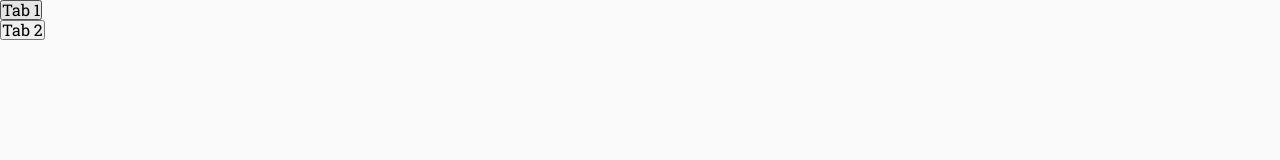
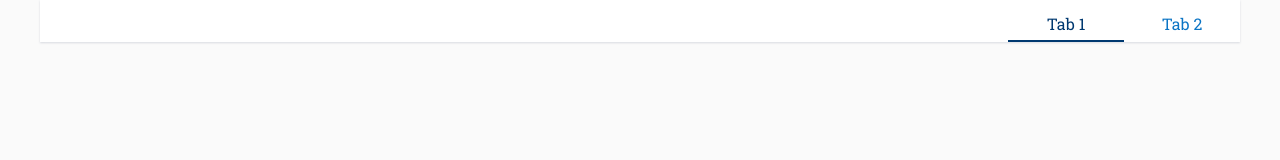
Before and after one commit to jcnavas/tck-challenge, a website: page index.html in a window 1280 px wide. Drawn offline with Linux system fonts and the light colour scheme.

Commit message:
Header markup

```diff
--- a/assets/stylesheets/src/base/reset.scss
+++ b/assets/stylesheets/src/base/reset.scss
@@ -39,3 +39,8 @@
   text-decoration: none;
   transition: color $transition-duration-base ease-in-out;
 }
+
+button {
+  background-color: unset;
+  border: unset;
+}
--- a/assets/stylesheets/src/blocks/header.scss
+++ b/assets/stylesheets/src/blocks/header.scss
@@ -0,0 +1,62 @@
+.header {
+
+  &-navigation {
+    position: absolute;
+    top: 0;
+    left: 0;
+    @include flex(flex, flex-end, flex-end, row, nowrap);
+    margin-right: 1.5rem;
+    margin-left: 1.5rem;
+    width: calc(100% - 3rem);
+    height: 4.2rem;
+    background-color: get-color(light);
+    box-shadow: $box-shadow-base;
+
+    @include breakpoint('sm', null) {
+      margin-right: 3rem;
+      margin-left: 3rem;
+      width: calc(100% - 6rem);
+    }
+
+    @include breakpoint('md', null) {
+      position: relative;
+      margin-right: auto;
+      margin-left: auto;
+    }
+
+    @include breakpoint('xl', null) {
+      width: 100%;
+      max-width: $max-width-desktop;
+    }
+
+    &--tab {
+      width: 11.6rem;
+      height: 2.6rem;
+      transition: opacity $transition-duration-base ease-in-out;
+
+      &:not(.is-active) {
+        cursor: pointer;
+
+        @include breakpoint('lg', null) {
+          &:hover:not(.is-active) {
+            opacity: .5;
+          }
+        }
+      }
+
+      .is-text-menu {
+        width: 100%;
+        text-align: center;
+        color: get-color(secondary);
+      }
+
+      &.is-active {
+        border-bottom: 2px solid get-color(primary);
+
+        .is-text-menu {
+          color: get-color(primary);
+        }
+      }
+    }
+  }
+}
--- a/index.html
+++ b/index.html
@@ -25,13 +25,13 @@
   <nav class="header">
     <ul class="header-navigation" aria-label="main menu" role="menubar">
       <li class="header-navigation--tab is-active" role="none">
-        <button class="is-text-menu" onclick="changeContent(event, 'tab-1')" role="menuitem" tabindex="0">
+        <button class="is-text-menu" role="menuitem" tabindex="0">
           Tab 1
         </button>
       </li>
 
       <li class="header-navigation--tab" role="none">
-        <button class="is-text-menu" onclick="changeContent(event, 'tab-2')" role="menuitem" tabindex="0">
+        <button class="is-text-menu" role="menuitem" tabindex="0">
           Tab 2
         </button>
       </li>
```
Also changed, not shown: assets/stylesheets/css/application.css.
